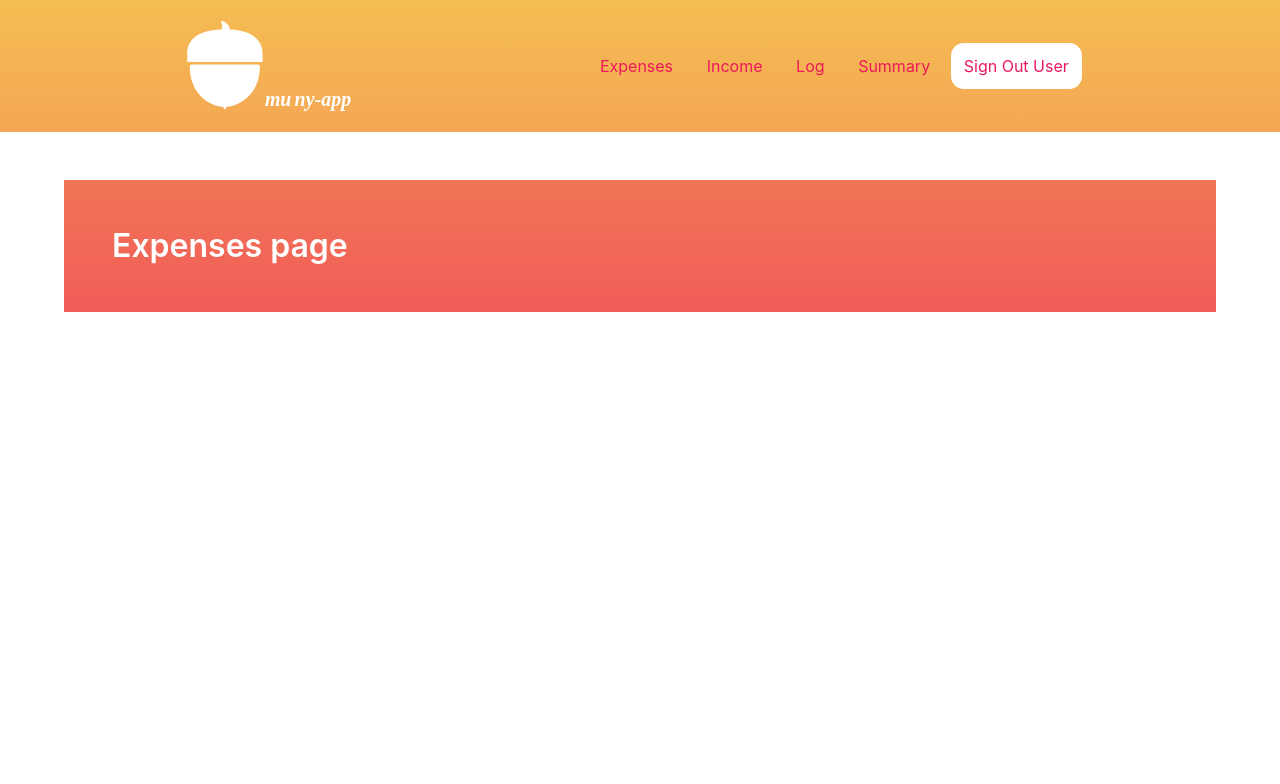
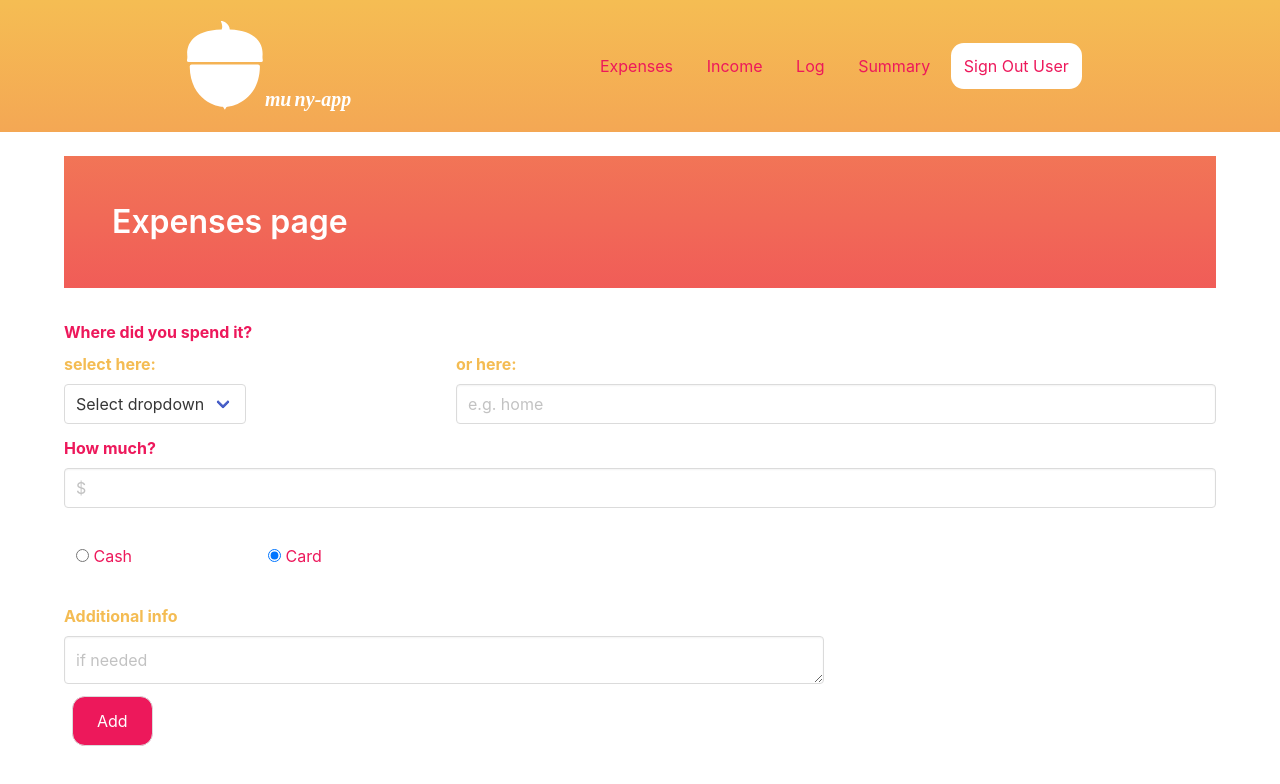
Before and after one commit to RamunasMalisauskas/muny-app, a Vue app: page /expenses in a window 1280 px wide. Shown: the top 784 px of the page. Built offline with nearby package versions, Linux system fonts and the light colour scheme; no server answers; sample sign-in values are in the browser's storage.

Commit message:
expenses style +

```diff
--- a/src/views/app/Expenses.vue
+++ b/src/views/app/Expenses.vue
@@ -9,6 +9,80 @@
           @close="error = false"
           :message="errorMessage"
         />
+
+        <div class="container">
+          <form name="expenses">
+            <div class="field">
+              <label class="label">Where did you spend it?</label>
+              <div class="columns">
+                <div class="column is-4">
+                  <label class="label secondary">select here:</label>
+                  <div class="control">
+                    <div class="select">
+                      <select>
+                        <option>Select dropdown</option>
+                        <option>With options</option>
+                      </select>
+                    </div>
+                  </div>
+                </div>
+
+                <div class="column">
+                  <div class="field">
+                    <label class="label secondary">or here:</label>
+                    <div class="control">
+                      <input
+                        class="input"
+                        type="text"
+                        placeholder="e.g. home"
+                      />
+                    </div>
+                  </div>
+                </div>
+              </div>
+            </div>
+
+            <div class="field">
+              <label class="label">How much?</label>
+              <div class="control">
+                <input class="input" type="number" placeholder="$" />
+              </div>
+            </div>
+
+            <div class="field">
+              <div class="control moneyType columns">
+                <div class="column is-2">
+                  <label class="radio">
+                    <input type="radio" name="moneyType" />
+                    Cash
+                  </label>
+                </div>
+
+                <div class="column">
+                  <label class="radio">
+                    <input type="radio" name="moneyType" checked />
+                    Card
+                  </label>
+                </div>
+              </div>
+            </div>
+
+            <div class="field">
+              <label class="label secondary">Additional info</label>
+              <div class="control">
+                <textarea
+                  class="textarea"
+                  placeholder="if needed"
+                  rows="1"
+                ></textarea>
+              </div>
+            </div>
+
+            <div class="control" :class="loading && `is-loading`">
+              <button class="button">Add</button>
+            </div>
+          </form>
+        </div>
       </div>
     </div>
   </div>
@@ -25,10 +99,67 @@ export default {
   data() {
     return {
       error: false,
-      errorMessage: ""
+      errorMessage: "",
     };
   },
 };
 </script>
 
-<style scoped></style>>
+<style scoped>
+.section {
+  padding: 1.5em;
+}
+
+form {
+  margin-top: 2em;
+}
+
+label {
+  color: #ed185b;
+}
+
+p {
+  color: #ef735f;
+}
+
+.input,
+textarea {
+  color: #ef735f;
+}
+
+textarea {
+  max-width: 66%;
+  min-width: 50%;
+}
+
+.input:hover,
+textarea:hover {
+  border-color: #f4bc53;
+}
+
+.moneyType {
+  margin: 1.5em 0;
+}
+
+button {
+  color: #fff;
+  background: #ed185b;
+  padding: 1.5em;
+  border-radius: 0.8em;
+  margin-left: 0.5em;
+}
+
+button:hover {
+  color: #ed185b;
+  border: 1px solid #ed185b;
+  background: #fff;
+}
+
+.radio:hover {
+  color: #f4bc53;
+}
+
+.secondary {
+  color: #f4bc53;
+}
+</style>
--- a/src/views/login/Login.vue
+++ b/src/views/login/Login.vue
@@ -116,8 +116,12 @@ export default {
 </script>
 
 <style scoped>
+.section {
+  padding: 1.5em;
+}
+
 form {
-  margin-top: 1em;
+  margin-top: 2em;
 }
 
 label {
--- a/src/views/login/Register.vue
+++ b/src/views/login/Register.vue
@@ -125,8 +125,12 @@ export default {
 </script>
 
 <style scoped>
+.section {
+  padding: 1.5em;
+}
+
 form {
-  margin-top: 1em;
+  margin-top: 2em;
 }
 
 label {
```
